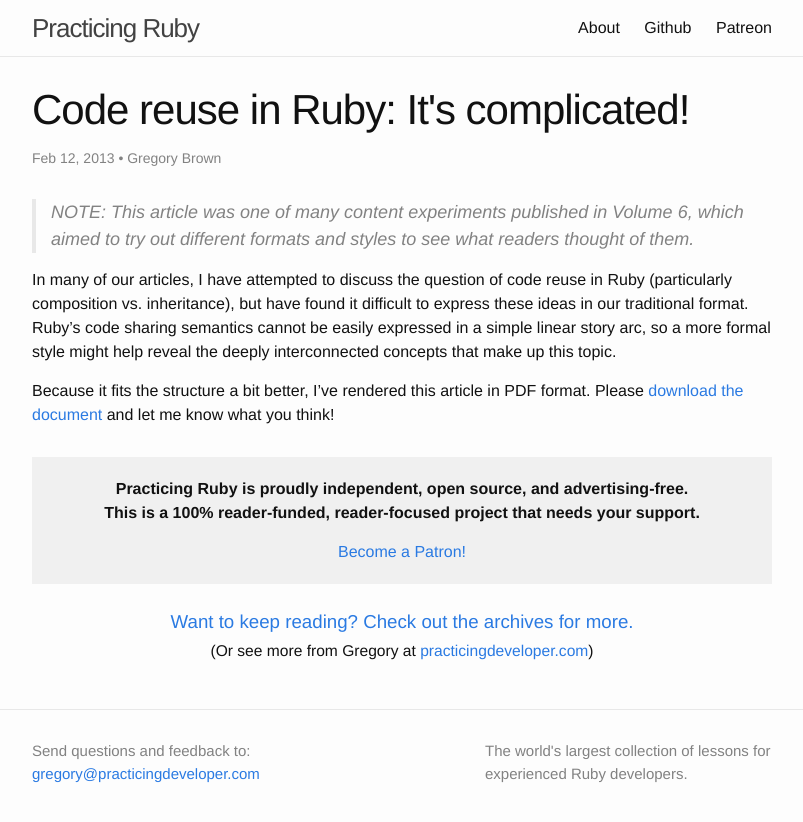
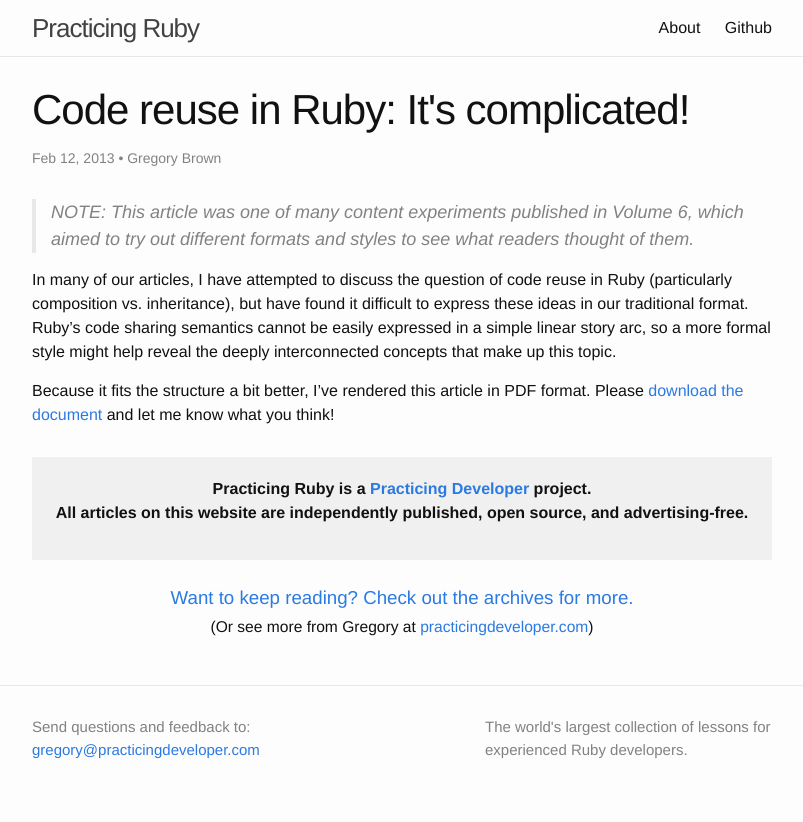
Before and after one commit to PracticingDeveloper/practicingruby.com, a Jekyll site: the page built from _posts/2013-02-12-code-reuse-is-complicated.md, in a window 1280 px wide. Shown: the top 822 px of the page, without its empty margins (238-1041 px from the left). Built offline with Jekyll 4.4.1, drawn with Linux system fonts in a browser that asks for light colours; comment, search, counter and statistics services are not loaded.

Commit message:
Remove patreon references

```diff
--- a/_includes/header.html
+++ b/_includes/header.html
@@ -16,7 +16,6 @@
       <div class="trigger">
         <a class="page-link" href="/about">About</a>
         <a class="page-link" href="https://github.com/PracticingDeveloper/practicingruby.com">Github</a>
-        <a class="page-link" href="https://www.patreon.com/practicingdev">Patreon</a>
       </div>
     </nav>
 
--- a/_layouts/post.html
+++ b/_layouts/post.html
@@ -14,8 +14,7 @@
 
   <div style="text-align: center">
     <div style="background-color: #f0f0f0; padding: 20px">
-      <p><strong>Practicing Ruby is proudly independent, open source, and advertising-free.<br/>This is a 100% reader-funded, reader-focused project that needs your support.</strong></p>
-      <a href="https://www.patreon.com/bePatron?u=837706" data-patreon-widget-type="become-patron-button">Become a Patron!</a><script async src="https://c6.patreon.com/becomePatronButton.bundle.js"></script>
+      <p><strong>Practicing Ruby is a <a href="https://practicingdeveloper.com">Practicing Developer</a> project.<br/>All articles on this website are independently published, open source, and advertising-free.</strong></p>
     </div>
 
     <br/>
```
